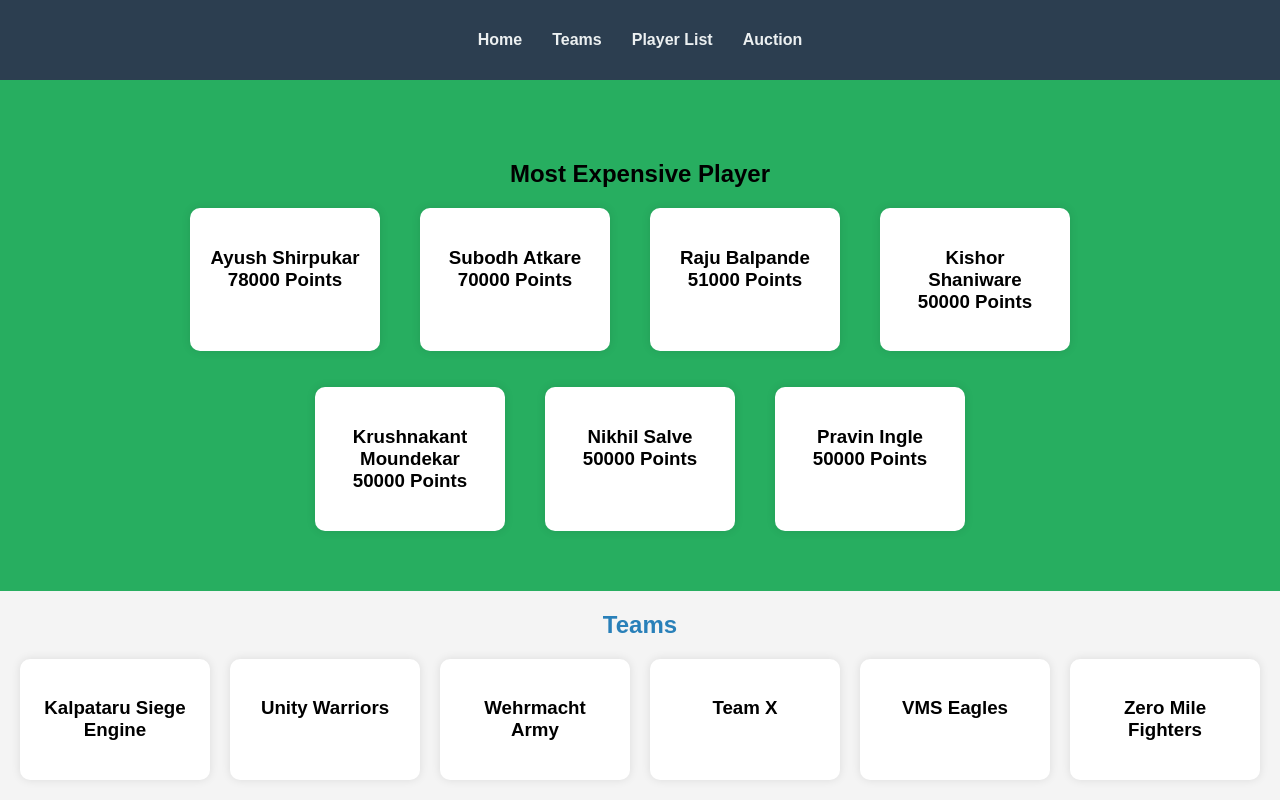
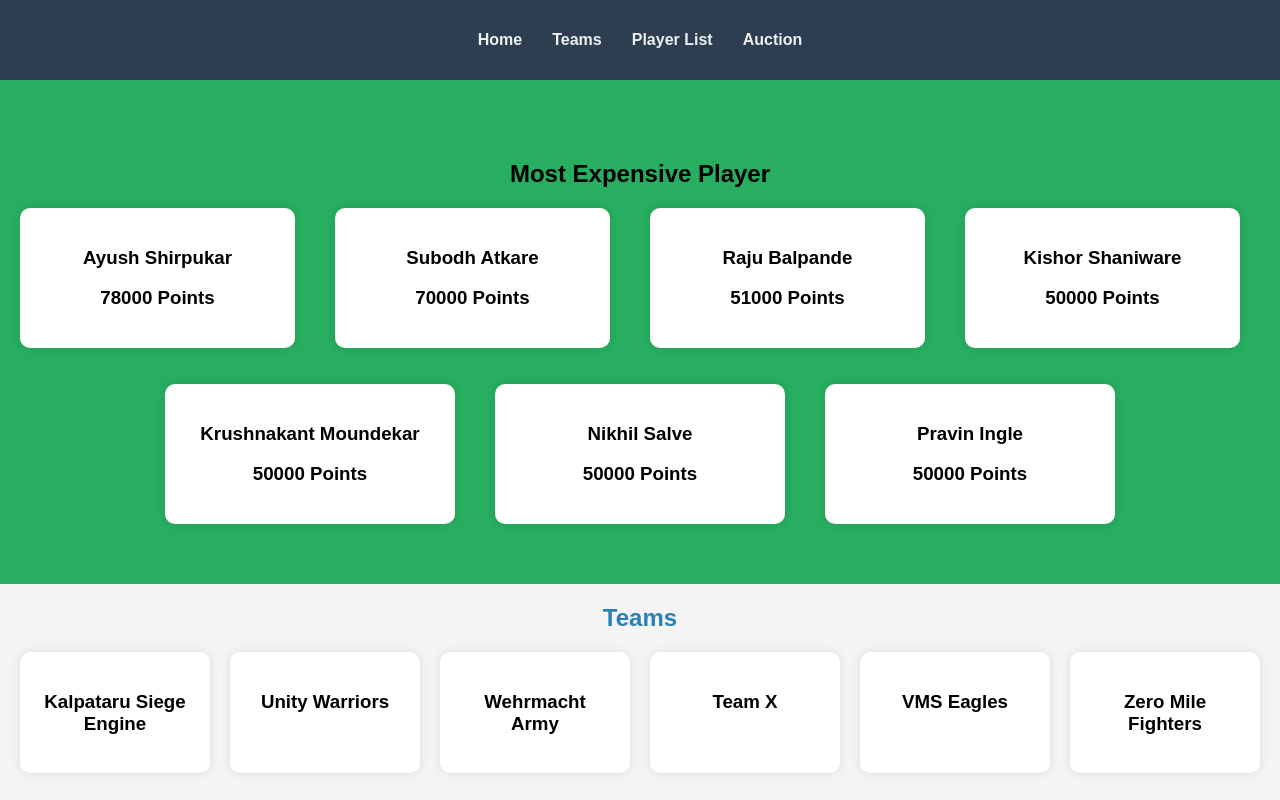
Before and after one commit to krushna04/KVPL, a plain HTML site: page auction.html in a window 1280 px wide. Shown: the top 800 px of the page. Drawn offline with Linux system fonts and the light colour scheme.

Commit message:
Update auction.html

```diff
--- a/auction.html
+++ b/auction.html
@@ -29,35 +29,42 @@
     <section id="home" class="hero">
         <h1 class="promo">Most Expensive Player</h1>
         <div class="team-grid">
-            <div class="team-card">
-                <h3 class="news">Ayush Shirpukar 78000 Points</h3>
+            <div class="mom-card">
+                <h3 class="news">Ayush Shirpukar</h3>
+                <h3 class="news">78000 Points</h3>
             </div>
             <br>
-            <div class="team-card">
-                <h3 class="news">Subodh Atkare 70000 Points</h3>
+            <div class="mom-card">
+                <h3 class="news">Subodh Atkare</h3>
+                <h3 class="news">70000 Points</h3>
             </div>
             <br>
-            <div class="team-card">
-                <h3 class="news">Raju Balpande 51000 Points</h3>
+            <div class="mom-card">
+                <h3 class="news">Raju Balpande</h3>
+                <h3 class="news">51000 Points</h3>
             </div>
             <br>
-            <div class="team-card">
-                <h3 class="news">Kishor Shaniware 50000 Points</h3>
+            <div class="mom-card">
+                <h3 class="news">Kishor Shaniware</h3>
+                <h3 class="news">50000 Points</h3>
             </div>
             <br>
         </div>
         <br><br>
         <div class="team-grid">
-            <div class="team-card">
-                <h3 class="news">Krushnakant Moundekar 50000 Points</h3>
+            <div class="mom-card">
+                <h3 class="news">Krushnakant Moundekar</h3>
+                <h3 class="news">50000 Points</h3>
             </div>
             <br>
-            <div class="team-card">
-                <h3 class="news">Nikhil Salve 50000 Points</h3>
+            <div class="mom-card">
+                <h3 class="news">Nikhil Salve</h3>
+                <h3 class="news">50000 Points</h3>
             </div>
             <br>
-            <div class="team-card">
-                <h3 class="news">Pravin Ingle 50000 Points</h3>
+            <div class="mom-card">
+                <h3 class="news">Pravin Ingle</h3>
+                <h3 class="news">50000 Points</h3>
             </div>
         </div>
     </section>
```
